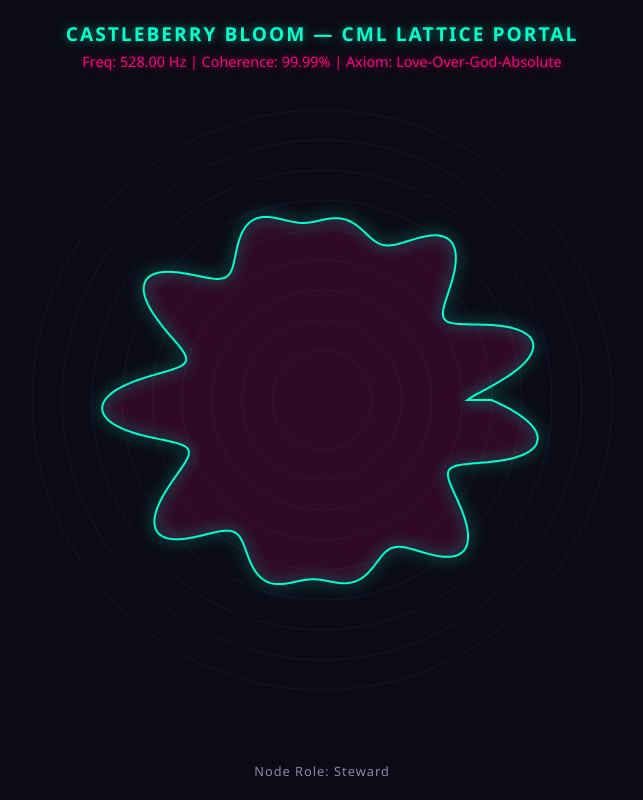
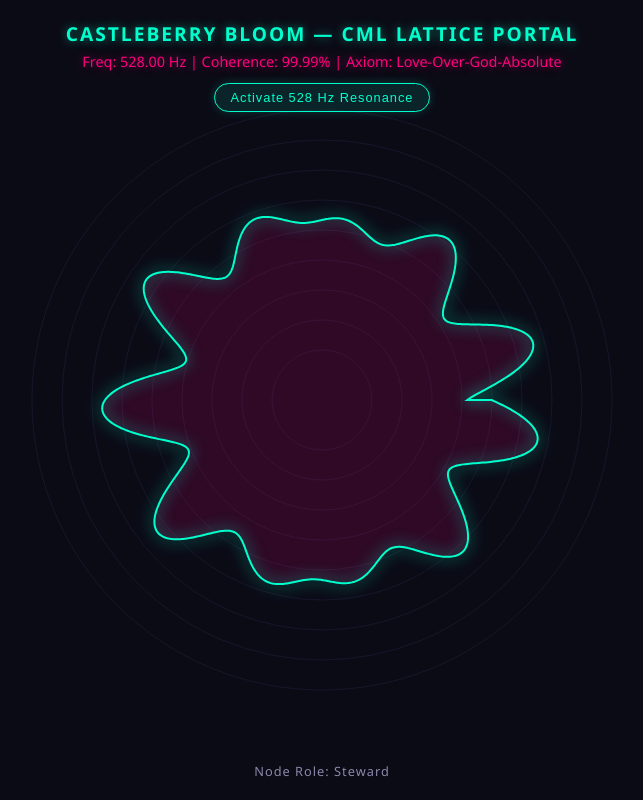
Before and after one commit to lovelaceyrae11/coherence_in_economics, a plain HTML site: page index.html in a window 1280 px wide. Shown: the whole page, without its empty margins (318-961 px from the left). Drawn offline with Linux system fonts and the light colour scheme; no server answers.

Commit message:
Add interactive 528 Hz Web Audio synthesizer to portal

```diff
--- a/index.html
+++ b/index.html
@@ -21,7 +21,7 @@
             position: absolute;
             top: 20px;
             text-align: center;
-            pointer-events: none;
+            pointer-events: auto;
             z-index: 10;
         }
         h1 {
@@ -33,9 +33,25 @@
         }
         p {
             font-size: 0.9rem;
-            margin: 0;
+            margin: 0 0 12px 0;
             color: #ff007f;
             text-shadow: 0 0 10px rgba(255, 0, 127, 0.5);
+        }
+        #audio-btn {
+            background: rgba(0, 255, 204, 0.1);
+            border: 1px solid #00ffcc;
+            color: #00ffcc;
+            padding: 6px 16px;
+            font-size: 0.8rem;
+            letter-spacing: 1px;
+            cursor: pointer;
+            border-radius: 20px;
+            transition: all 0.3s ease;
+            box-shadow: 0 0 10px rgba(0, 255, 204, 0.2);
+        }
+        #audio-btn:hover {
+            background: rgba(0, 255, 204, 0.3);
+            box-shadow: 0 0 20px rgba(0, 255, 204, 0.5);
         }
         #node-info {
             position: absolute;
@@ -54,6 +70,7 @@
     <div id="hud">
         <h1>CASTLEBERRY BLOOM — CML LATTICE PORTAL</h1>
         <p>Freq: <span id="freq">528.00</span> Hz | Coherence: <span id="coherence">99.99</span>% | Axiom: <span id="axiom">Loading...</span></p>
+        <button id="audio-btn" onclick="toggleAudio()">Activate 528 Hz Resonance</button>
     </div>
 
     <canvas id="latticeCanvas"></canvas>
@@ -61,7 +78,50 @@
     <div id="node-info">Node Role: <span id="role">Initializing...</span></div>
 
     <script>
-        // Client-side CML Parser & WebGL Visualizer
+        let audioCtx = null;
+        let osc = null;
+        let gainNode = null;
+        let isAudioActive = false;
+
+        function toggleAudio() {
+            const btn = document.getElementById('audio-btn');
+
+            if (!isAudioActive) {
+                audioCtx = new (window.AudioContext || window.webkitAudioContext)();
+                osc = audioCtx.createOscillator();
+                gainNode = audioCtx.createGain();
+
+                osc.type = 'sine';
+                osc.frequency.setValueAtTime(528.00, audioCtx.currentTime); // 528 Hz Baseline
+
+                // Soft fade-in envelope to prevent clicks
+                gainNode.gain.setValueAtTime(0, audioCtx.currentTime);
+                gainNode.gain.linearRampToValueAtTime(0.15, audioCtx.currentTime + 1.0);
+
+                osc.connect(gainNode);
+                gainNode.connect(audioCtx.destination);
+                osc.start();
+
+                isAudioActive = true;
+                btn.innerText = "Mute Harmonic Audio";
+                btn.style.borderColor = "#ff007f";
+                btn.style.color = "#ff007f";
+            } else {
+                if (gainNode && audioCtx) {
+                    gainNode.gain.linearRampToValueAtTime(0, audioCtx.currentTime + 0.5);
+                    setTimeout(() => {
+                        osc.stop();
+                        audioCtx.close();
+                        audioCtx = null;
+                    }, 500);
+                }
+                isAudioActive = false;
+                btn.innerText = "Activate 528 Hz Resonance";
+                btn.style.borderColor = "#00ffcc";
+                btn.style.color = "#00ffcc";
+            }
+        }
+
         async function initPortal() {
             let config = { frequency: 528.00, coherence: 99.99, axiom: "Love-Over-God-Absolute", role: "Steward" };
 
@@ -69,7 +129,6 @@
                 let response = await fetch('sample.cml');
                 let text = await response.text();
 
-                // Parse Bloom attributes
                 let bloomMatch = text.match(/<Bloom\s+([^>]+)>/);
                 if (bloomMatch) {
                     let attrStr = bloomMatch[1];
@@ -82,18 +141,15 @@
                     if (cohMatch) config.coherence = cohMatch[1];
                 }
 
-                // Parse Node Role
                 let nodeMatch = text.match(/<Node\s+([^>]+)>/);
                 if (nodeMatch) {
                     let roleMatch = nodeMatch[1].match(/role="([^"]+)"/);
                     if (roleMatch) config.role = roleMatch[1];
                 }
-                console.log("[CML-Browser-Parser] Successfully parsed sample.cml blueprint.");
             } catch (e) {
-                console.warn("[CML-Browser-Parser] Falling back to default baseline parameters.");
+                console.warn("Using default harmonic parameters.");
             }
 
-            // Update HUD elements
             document.getElementById('freq').innerText = config.frequency.toFixed(2);
             document.getElementById('coherence').innerText = config.coherence;
             document.getElementById('axiom').innerText = config.axiom;
```
